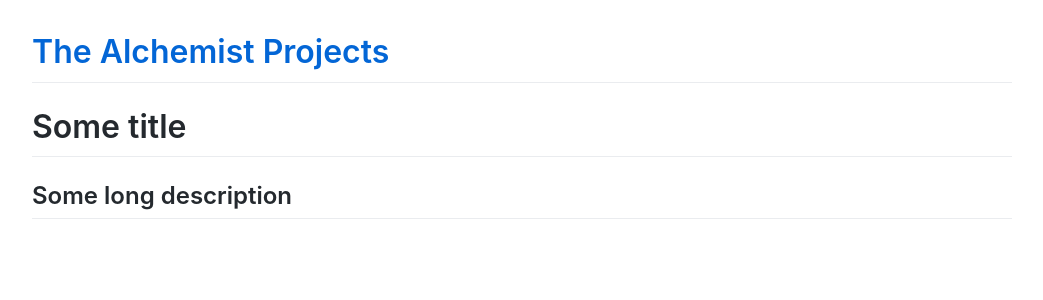
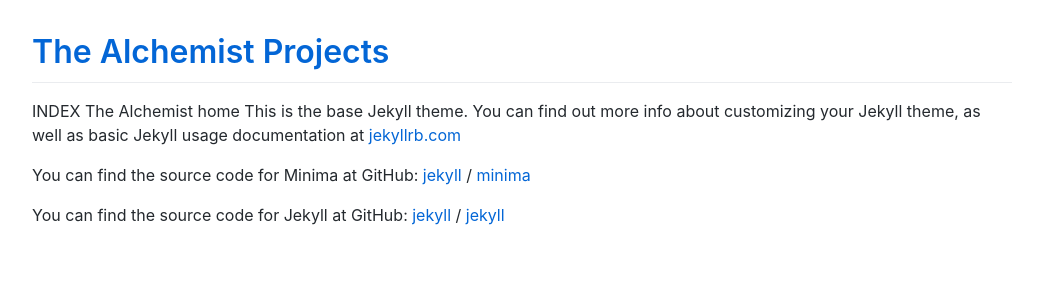
Before and after one commit to atthealchemist/atthealchemist.github.io, a Jekyll site: the page built from index.markdown, in a window 1280 px wide. Shown: the top 300 px of the page, without its empty margins (118-1161 px from the left). Built offline with Jekyll 4.4.1, drawn with Linux system fonts in a browser that asks for light colours; comment, search, counter and statistics services are not loaded.

Commit message:
Trying to change site contents

```diff
--- a/about.markdown
+++ b/about.markdown
@@ -4,6 +4,7 @@ title: About
 permalink: /about/
 ---
 
+ABOUT
 This is the base Jekyll theme. You can find out more info about customizing your Jekyll theme, as well as basic Jekyll usage documentation at [jekyllrb.com](https://jekyllrb.com/)
 
 You can find the source code for Minima at GitHub:
--- a/index.markdown
+++ b/index.markdown
@@ -3,8 +3,21 @@
 # To modify the layout, see https://jekyllrb.com/docs/themes/#overriding-theme-defaults
 
 layout: home
+title: The Alchemist home
 ---
 
-# Some title
 
-## Some long description
+INDEX
+{{ page.title }}
+This is the base Jekyll theme. You can find out more info about customizing your Jekyll theme, as well as basic Jekyll usage documentation at [jekyllrb.com](https://jekyllrb.com/)
+
+You can find the source code for Minima at GitHub:
+[jekyll][jekyll-organization] /
+[minima](https://github.com/jekyll/minima)
+
+You can find the source code for Jekyll at GitHub:
+[jekyll][jekyll-organization] /
+[jekyll](https://github.com/jekyll/jekyll)
+
+
+[jekyll-organization]: https://github.com/jekyll
```
